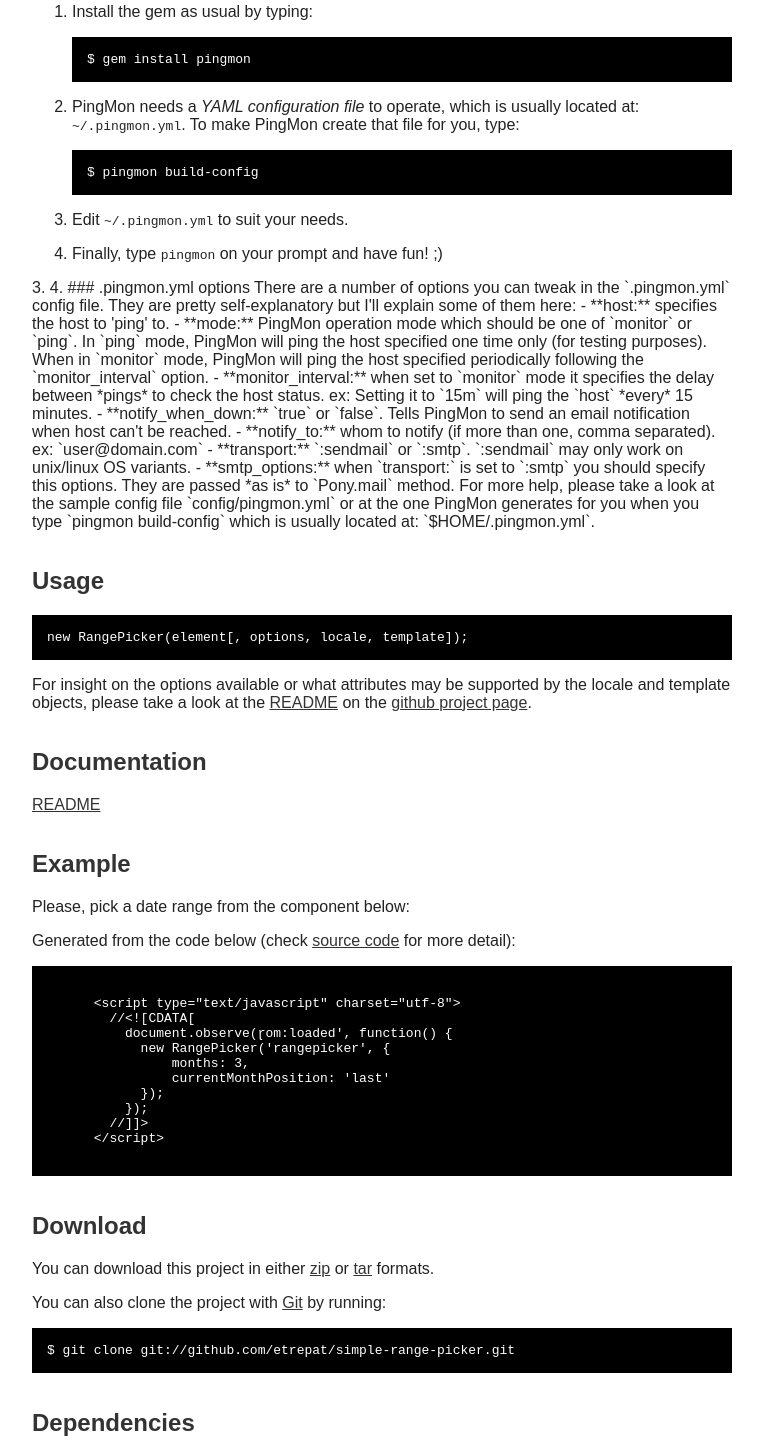
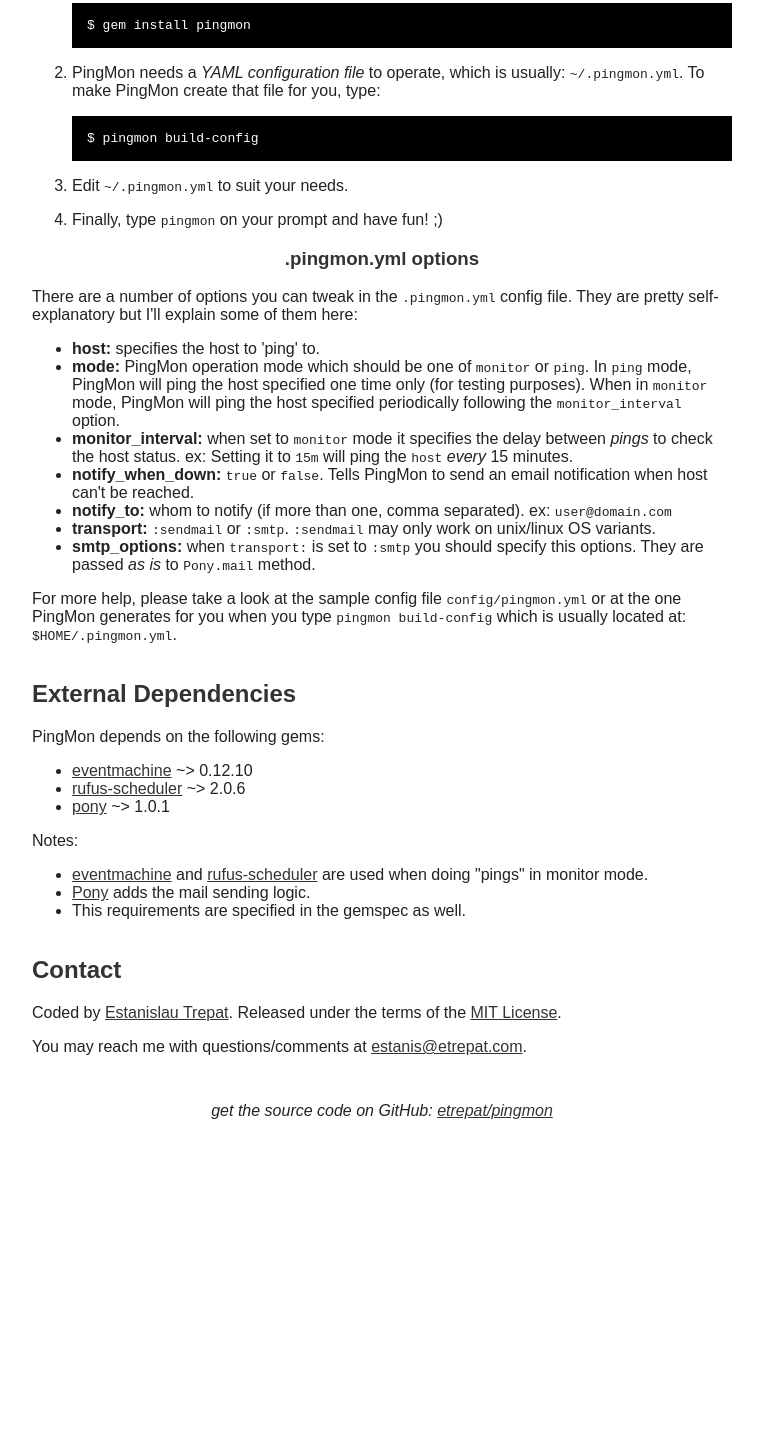
Before and after one commit to etrepat/pingmon, a plain HTML site: page index.html in a window 1280 px wide. Shown: the part 530-1970 px from the top of the page, without its empty margins (258-1021 px from the left). After the commit the page ends 1658 px from the top, so only its background shows below. Drawn offline with Linux system fonts and the light colour scheme.

Commit message:
finised gh-pages index.html

```diff
--- a/index.html
+++ b/index.html
@@ -12,9 +12,7 @@
   <div id="container">
     <h1><a href="http://github.com/etrepat/pingmon">PingMon</a></h1>
 
-    <div class="description">
-      A stupid local-networking host 'ping' monitoring tool
-    </div>
+    <div class="description">A stupid local-networking host 'ping' monitoring tool</div>
 
     <h2>Motivation</h2>
 		<p>One day at work I needed to periodically ping a host on our local network. Then I
@@ -27,107 +25,68 @@
 
 		<p>And this is the result:</p>
 
-		<p>A <em>stupid</em> monitoring tool which periodically pings a
-			host and sends an email notification when it becomes unavailable.</p>
-
-		<p><em>Note: It's been done merely for learning purposes so don't be too harsh on the code</em>.</p>
+		<p>A <em>stupid</em> monitoring tool which periodically pings a host and sends an email
+		notification when it becomes unavailable.</p>
 
 		<h2>Installation & Usage</h2>
 		<ol>
-			<li>
-				<p>Install the gem as usual by typing:</p>
-				<p><pre><code>$ gem install pingmon</code></pre></p>
-			</li>
-			<li>
-				<p>PingMon needs a <em>YAML configuration file</em> to operate, which is usually located
-					at: <code>~/.pingmon.yml</code>. To make PingMon create that file for you, type:</p>
-				<p><pre><code>$ pingmon build-config</code></pre></p>
-			</li>
-			<li>
-				<p>Edit <code>~/.pingmon.yml</code> to suit your needs.</p>
-			</li>
-			<li>
-				<p>Finally, type <code>pingmon</code> on your prompt and have fun! ;)</p>
-			</li>
+		<li><p>Install the gem as usual by entering:</p>
+
+		<pre><code>$ gem install pingmon</code></pre></li>
+		<li><p>PingMon needs a <em>YAML configuration file</em> to operate, which is usually:
+		<code>~/.pingmon.yml</code>. To make PingMon create that file for you, type:</p>
+
+		<pre><code>$ pingmon build-config</code></pre></li>
+		<li><p>Edit <code>~/.pingmon.yml</code> to suit your needs.</p></li>
+		<li><p>Finally, type <code>pingmon</code> on your prompt and have fun! ;)</p></li>
 		</ol>
 
-		3.
 
-		4.
+		<h3>.pingmon.yml options</h3>
 
-		### .pingmon.yml options
+		<p>There are a number of options you can tweak in the <code>.pingmon.yml</code> config file. They
+		are pretty self-explanatory but I'll explain some of them here:</p>
 
-		There are a number of options you can tweak in the `.pingmon.yml` config file. They
-		are pretty self-explanatory but I'll explain some of them here:
-
-		- **host:** specifies the host to 'ping' to.
-		- **mode:** PingMon operation mode which should be one of `monitor` or `ping`. In
-		`ping` mode, PingMon will ping the host specified one time only (for testing
-		purposes). When in `monitor` mode, PingMon will ping the host specified periodically
-		following the `monitor_interval` option.
-		- **monitor_interval:** when set to `monitor` mode it specifies the delay between
-		*pings* to check the host status. ex: Setting it to `15m` will ping the `host`
-		*every* 15 minutes.
-		- **notify_when_down:** `true` or `false`. Tells PingMon to send an email notification
-		when host can't be reached.
-		- **notify_to:** whom to notify (if more than one, comma separated). ex: `user@domain.com`
-		- **transport:** `:sendmail` or `:smtp`. `:sendmail` may only work on unix/linux OS
-		variants.
-		- **smtp_options:** when `transport:` is set to `:smtp` you should specify this
-		options. They are passed *as is* to `Pony.mail` method.
-
-		For more help, please take a look at the sample config file `config/pingmon.yml` or
-		at the one PingMon generates for you when you type `pingmon build-config` which is
-		usually located at: `$HOME/.pingmon.yml`.
-
-    <h2>Usage</h2>
-    <pre><code>new RangePicker(element[, options, locale, template]);</code></pre>
-    <p>For insight on the options available or what attributes may be supported
-    by the locale and template objects, please take a look at the  <a href="http://github.com/etrepat/simple-range-picker/blob/master/README.md" title="README">README</a>
-    on the <a href="http://github.com/etrepat/simple-range-picker" title="github project page">github project page</a>.</p>
-
-    <h2>Documentation</h2>
-    <p><a href="http://github.com/etrepat/simple-range-picker/blob/master/README.md">README</a></p>
-
-    <h2>Example</h2>
-    <p>Please, pick a date range from the component below:</p>
-    <div id="rangepicker"></div>
-    <p>Generated from the code below (check <a href="http://github.com/etrepat/simplerangepicker">source code</a>
-    for more detail):</p>
-    <pre><code>
-      &lt;script type=&quot;text/javascript&quot; charset=&quot;utf-8&quot;&gt;
-        //&lt;![CDATA[
-          document.observe(&#x27dom:loaded&#x27, function() {
-            new RangePicker(&#x27rangepicker&#x27, {
-                months: 3,
-                currentMonthPosition: &#x27last&#x27
-            });
-          });
-        //]]&gt;
-      &lt;/script&gt;
-    </code></pre>
-
-    <h2>Download</h2>
-    <p>
-      You can download this project in either
-      <a href="http://github.com/etrepat/simple-range-picker/zipball/master">zip</a> or
-      <a href="http://github.com/etrepat/simple-range-picker/tarball/master">tar</a> formats.
-    </p>
-    <p>You can also clone the project with <a href="http://git-scm.com">Git</a>
-      by running:
-      <pre>$ git clone git://github.com/etrepat/simple-range-picker.git</pre>
-    </p>
-
-    <h2>Dependencies</h2>
-		<p>This project depends on the following libraries:</p>
 		<ul>
-			<li><a href="http://prototypejs.org" title="Prototype">Prototype</a> 1.6 or higher</li>
-			<li><a href="http://code.google.com/p/datejs/" title="Datejs">Datejs</a> 1.0 Alpha-1 or higher</li>
-			<li><em>(optional)</em> <a href="http://script.aculo.us" title="Script.aculo.us">Script.aculo.us</a> 1.8.0 o higher (If present, some effects are used)</li>
+		<li><strong>host:</strong> specifies the host to 'ping' to.</li>
+		<li><strong>mode:</strong> PingMon operation mode which should be one of <code>monitor</code> or <code>ping</code>. In
+		<code>ping</code> mode, PingMon will ping the host specified one time only (for testing
+		purposes). When in <code>monitor</code> mode, PingMon will ping the host specified periodically
+		following the <code>monitor_interval</code> option.</li>
+		<li><strong>monitor_interval:</strong> when set to <code>monitor</code> mode it specifies the delay between
+		<em>pings</em> to check the host status. ex: Setting it to <code>15m</code> will ping the <code>host</code>
+		<em>every</em> 15 minutes.</li>
+		<li><strong>notify_when_down:</strong> <code>true</code> or <code>false</code>. Tells PingMon to send an email notification
+		when host can't be reached.</li>
+		<li><strong>notify_to:</strong> whom to notify (if more than one, comma separated). ex: <code>user@domain.com</code></li>
+		<li><strong>transport:</strong> <code>:sendmail</code> or <code>:smtp</code>. <code>:sendmail</code> may only work on unix/linux OS
+		variants.</li>
+		<li><strong>smtp_options:</strong> when <code>transport:</code> is set to <code>:smtp</code> you should specify this
+		options. They are passed <em>as is</em> to <code>Pony.mail</code> method.</li>
 		</ul>
 
-    <h2>Localization</h2>
-    <p>Localization can be accomplished by modifying the strings present in <code>RangePickerOptions.Locale</code> object. Also, as this project relies on the <a href="http://code.google.com/p/datejs/" title="Datejs">Datejs</a> library for date manipulation, dropping a localized <em>culture info file</em> will do the job for date formats, day names, etc.</p>
+		<p>For more help, please take a look at the sample config file <code>config/pingmon.yml</code> or
+		at the one PingMon generates for you when you type <code>pingmon build-config</code> which is
+		usually located at: <code>$HOME/.pingmon.yml</code>.</p>
+
+		<h2>External Dependencies</h2>
+
+		<p>PingMon depends on the following gems:</p>
+
+		<ul>
+		<li><a href="http://github.com/eventmachine/eventmachine">eventmachine</a> ~> 0.12.10</li>
+		<li><a href="http://github.com/jmettraux/rufus-scheduler">rufus-scheduler</a> ~> 2.0.6</li>
+		<li><a href="http://github.com/adamwiggins/pony">pony</a> ~> 1.0.1</li>
+		</ul>
+
+
+		<p>Notes:</p>
+
+		<ul>
+		<li><a href="http://github.com/eventmachine/eventmachine">eventmachine</a> and <a href="http://github.com/jmettraux/rufus-scheduler">rufus-scheduler</a> are used when doing "pings" in monitor mode.</li>
+		<li><a href="http://github.com/adamwiggins/pony">Pony</a> adds the mail sending logic.</li>
+		<li>This requirements are specified in the gemspec as well.</li>
+		</ul>
 
 		<h2>Contact</h2>
 		<p>Coded by <a href="http://etrepat.com" title="Estanislau Trepat">Estanislau Trepat</a>.
@@ -136,28 +95,8 @@
 
     <div class="footer">
       get the source code on GitHub:
-      <a href="http://github.com/etrepat/simple-range-picker">etrepat/simple-range-picker</a>
+      <a href="http://github.com/etrepat/pingmon">etrepat/pingmon</a>
     </div>
   </div>
-  <script src="../lib/prototype.js" type="text/javascript" charset="utf-8"></script>
-  <script src="../lib/effects.js" type="text/javascript" charset="utf-8"></script>
-  <!--
-  Also, take a look at RangePickerOptions.Locale object. All captions used
-  by the component can be translated there, overriden on a separate file or passed
-  as a parameter to RangePicker constructor.
-  -->
-  <script src="../lib/culture-en-US.js" type="text/javascript" charset="utf-8"></script>
-  <script src="../lib/date.js" type="text/javascript" charset="utf-8"></script>
-  <script src="../src/rangepicker.js" type="text/javascript" charset="utf-8"></script>
-  <script type="text/javascript" charset="utf-8">
-    //<![CDATA[
-    document.observe('dom:loaded', function() {
-      new RangePicker('rangepicker', {
-        months: 3,
-        currentMonthPosition: 'last'
-      });
-    });
-    //]]>
-  </script>
 </body>
 </html>
```
